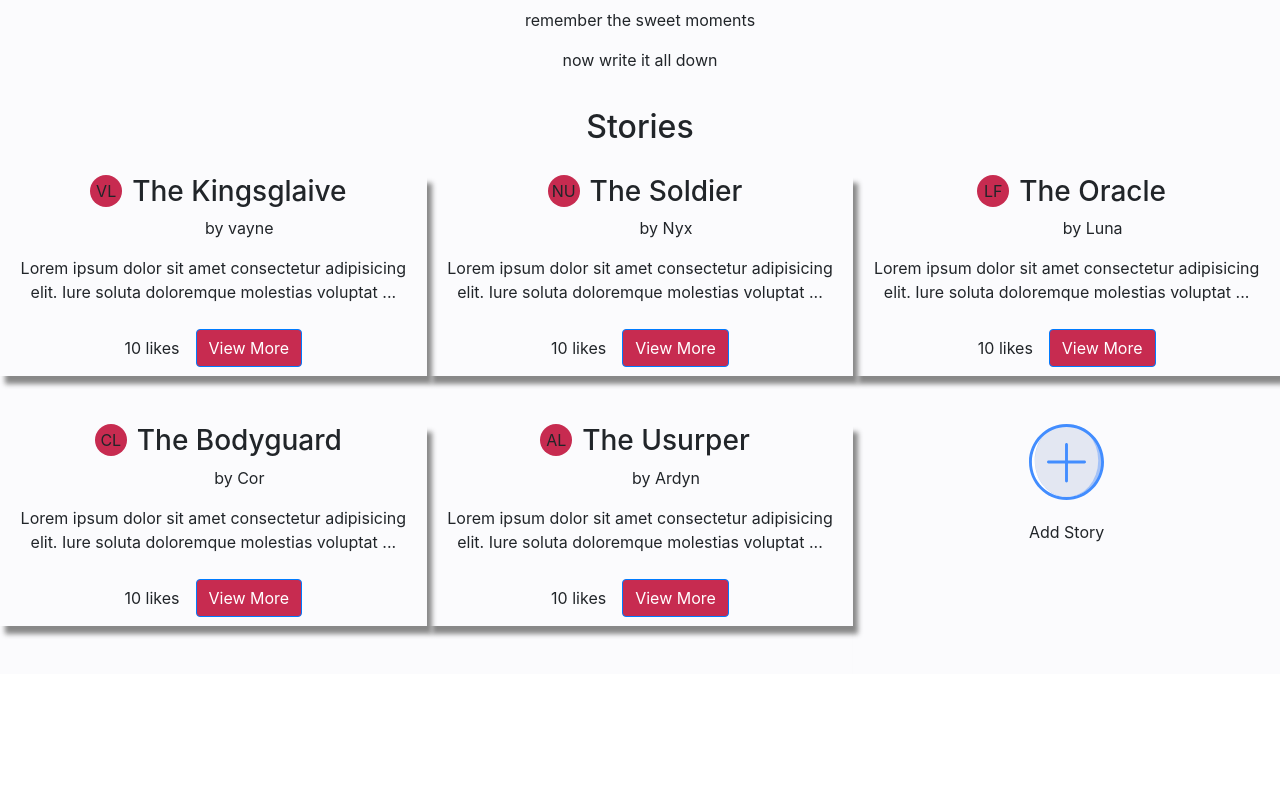
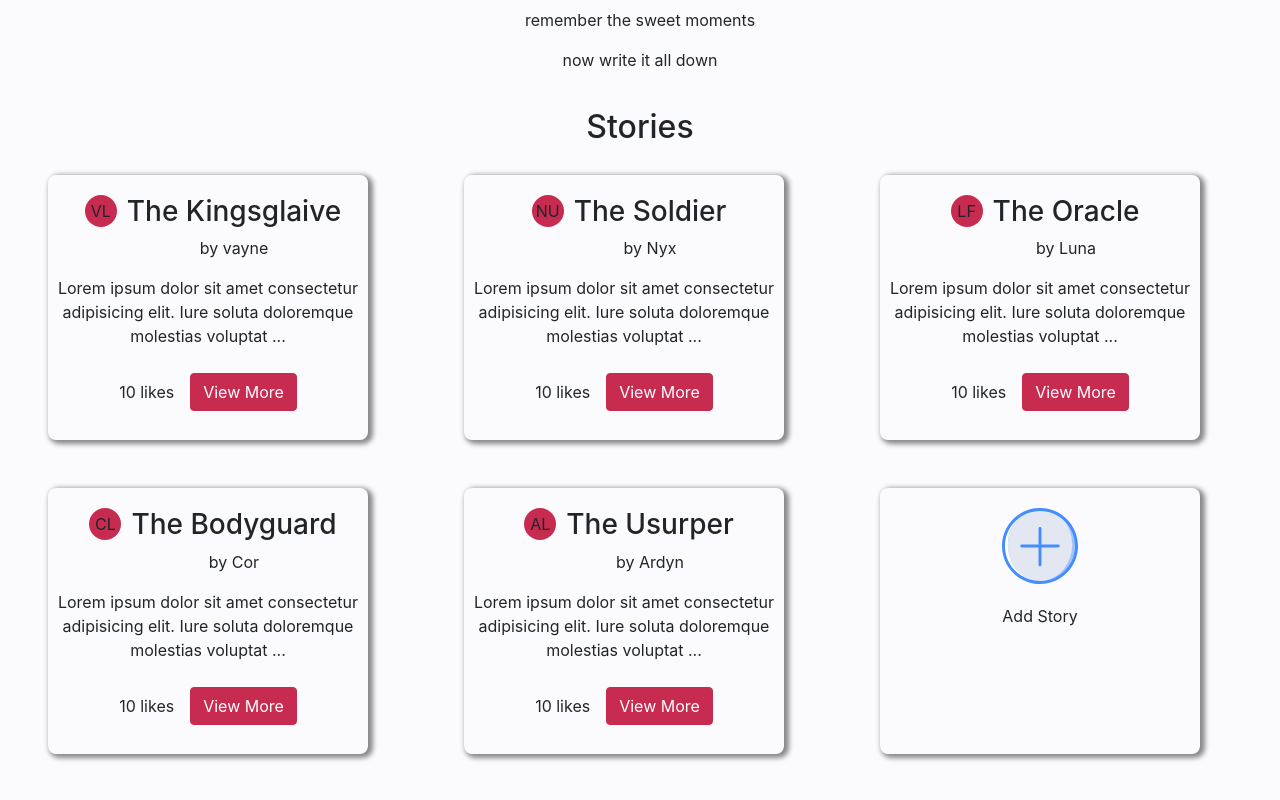
Before and after one commit to Vaynelucis/val-memoir, a React (Create React App) app: page / in a window 1280 px wide. Shown: the part 352-1152 px from the top of the page. Before the commit the page ends 1026 px from the top, so only its background shows below. Built offline with nearby package versions, Linux system fonts and the light colour scheme; no server answers.

Commit message:
added card layout for the stories and changed button borderr color

```diff
--- a/src/components/AddStory.js
+++ b/src/components/AddStory.js
@@ -186,7 +186,7 @@ export default function AddStory({ newStory, currentStories }) {
   );
 
   return (
-    <div className="story container col-xs-12 col-md-4  text-center">
+    <div className="story container col-xs-12 col-md-3 mb-5 mx-5  text-center">
       <header className="story-header text-center">
         {button}
         <div></div>
--- a/src/components/Stories.js
+++ b/src/components/Stories.js
@@ -79,7 +79,7 @@ export default function Stories() {
       return (
         <div
           key={index}
-          className="story container-fluid col-xs-12 col-md-4 mb-5  text-center"
+          className="story container-fluid col-xs-12 col-md-3 mb-5 mx-5  text-center"
         >
           <header className="story-header text-center">
             <span className="avatar">
@@ -116,7 +116,11 @@ export default function Stories() {
       <div className="story-container ">
         <div className="row">
           {markup}
-          <AddStory newStory={newStory} currentStories={updatedStories} />
+          <AddStory
+            className=""
+            newStory={newStory}
+            currentStories={updatedStories}
+          />
         </div>
       </div>
     </div>
--- a/src/styles/index.css
+++ b/src/styles/index.css
@@ -69,8 +69,15 @@ body {
   display: block;
 }
 
+.btn-primary.focus,
+.btn-primary:focus {
+  -webkit-box-shadow: 0 0 0 0.2rem #c72b50 !important;
+          box-shadow: 0 0 0 0.2rem #c72b50 !important;
+}
+
 .btn {
   background-color: #c72b50 !important;
+  border-color: #c72b50 !important;
 }
 
 h2 {
@@ -91,8 +98,10 @@ h2 {
 }
 
 .story {
-  -webkit-box-shadow: 5px 8px 5px #888888;
-          box-shadow: 5px 8px 5px #888888;
+  -webkit-box-shadow: 3px 2px 5px 2px #888888;
+          box-shadow: 3px 2px 5px 2px #888888;
+  padding: 20px 0;
+  border-radius: 8px;
 }
 
 .myCarousel {
--- a/src/styles/index.scss
+++ b/src/styles/index.scss
@@ -82,8 +82,17 @@ body {
 }
 
 
+.btn-primary.focus,
+.btn-primary:focus {
+
+    box-shadow: 0 0 0 0.2rem #c72b50 !important;
+}
+
 .btn {
     background-color: #c72b50 !important;
+    border-color: #c72b50 !important;
+
+
 }
 
 h2 {
@@ -105,7 +114,9 @@ h2 {
 }
 
 .story {
-    box-shadow: 5px 8px 5px #888888;
+    box-shadow: 3px 2px 5px 2px #888888;
+    padding: 20px 0;
+    border-radius: 8px;
 }
 
 .myCarousel {
```
Also changed, not shown: 1 other file (tests, documents, lock files or other folders).
